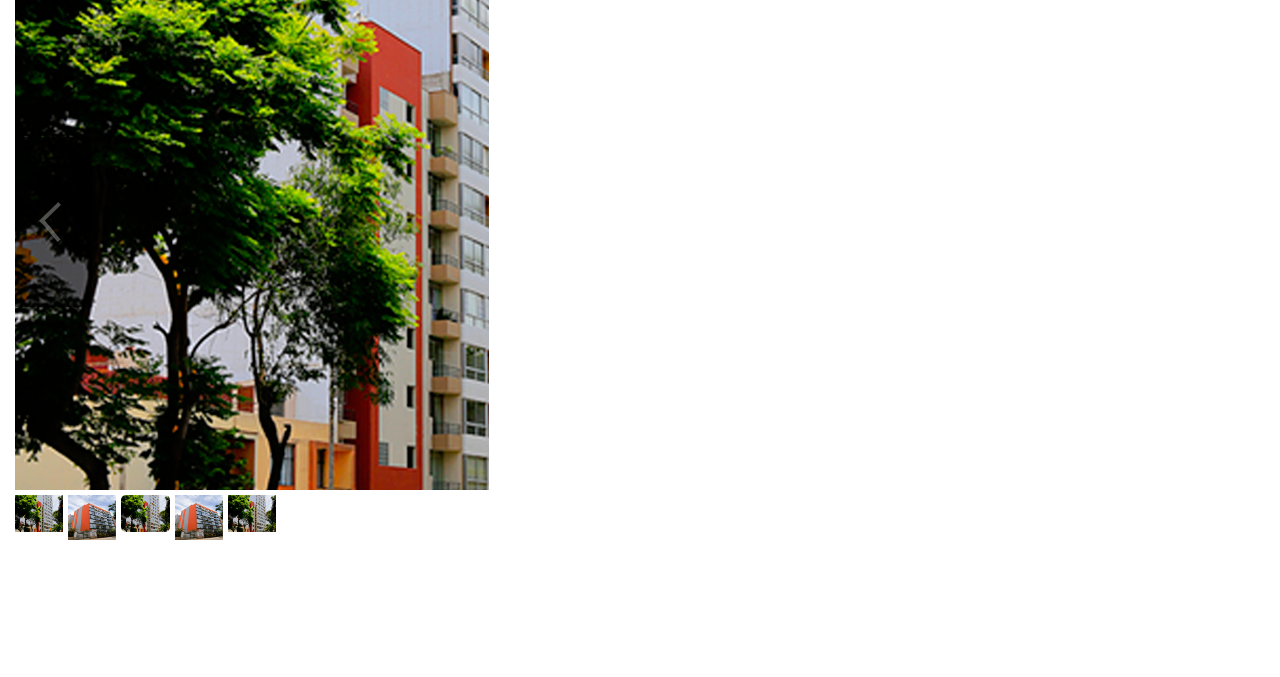
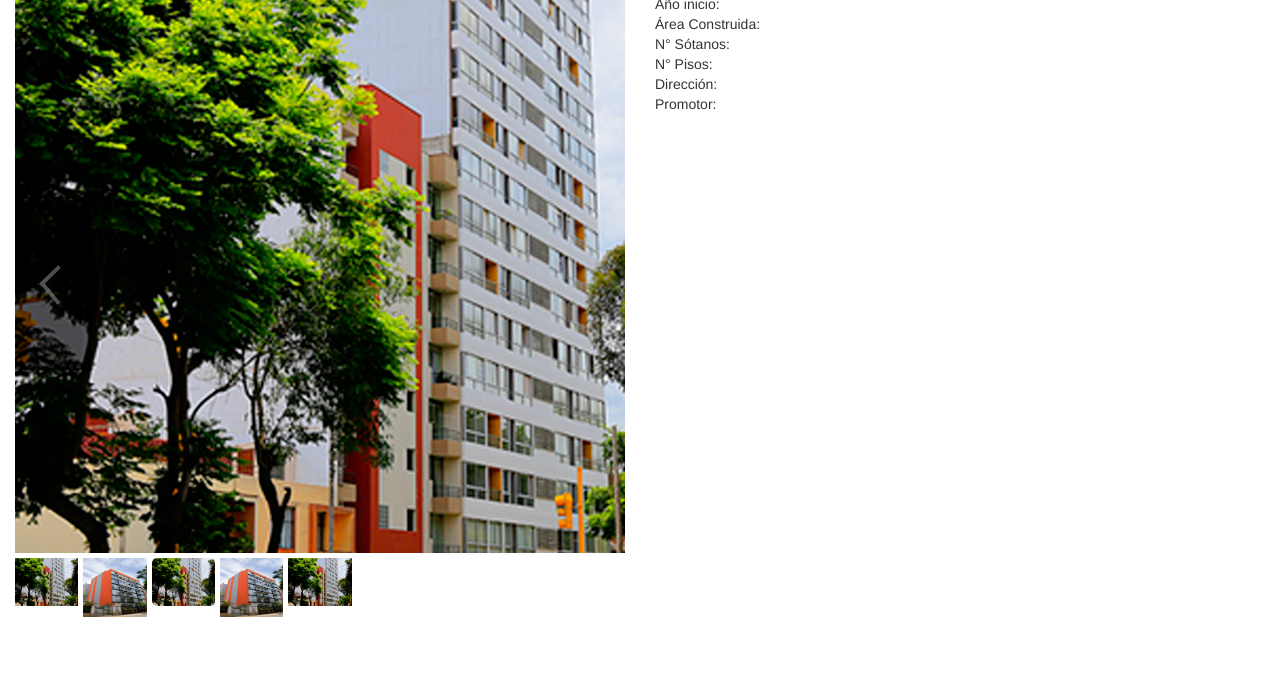
Before and after one commit to carmenluyo/V-Vbravo, a plain HTML site: page p-descripcion.html in a window 1280 px wide. Shown: the part 201-878 px from the top of the page. Before the commit the page ends 801 px from the top, so only its background shows below. Drawn offline with nearby package versions, Linux system fonts and the light colour scheme.

```diff
--- a/css/presidencial.scss
+++ b/css/presidencial.scss
@@ -92,3 +92,29 @@ ul.bg-open {
   padding: 0;
       margin-bottom: 25px;
 }
+
+
+
+
+
+
+ ul{
+  list-style: none outside none;
+    padding-left: 0;
+        margin: 0;
+}
+    .demo .item{
+        margin-bottom: 60px;
+    }
+.content-slider li{
+    background-color: #ed3020;
+    text-align: center;
+    color: #FFF;
+}
+.content-slider h3 {
+    margin: 0;
+    padding: 70px 0;
+}
+.demo{
+  width: 100%;
+}
--- a/p-descripcion.html
+++ b/p-descripcion.html
@@ -12,30 +12,10 @@
 	    <link href="css/owl.carousel.css" rel="stylesheet">
 		<link rel="stylesheet" type="text/css" href="css/bootstrap.min.css">
 		<link rel="stylesheet" type="text/css" href="css/home.css">
+		<link rel="stylesheet" type="text/css" href="css/presidencial.css">
 		<link rel="stylesheet"  href="css/lightslider.css"/>
 		<link rel="stylesheet" href="https://maxcdn.bootstrapcdn.com/font-awesome/4.4.0/css/font-awesome.min.css">
-    <style>
-    	ul{
-			list-style: none outside none;
-		    padding-left: 0;
-            margin: 0;
-		}
-        .demo .item{
-            margin-bottom: 60px;
-        }
-		.content-slider li{
-		    background-color: #ed3020;
-		    text-align: center;
-		    color: #FFF;
-		}
-		.content-slider h3 {
-		    margin: 0;
-		    padding: 70px 0;
-		}
-		.demo{
-			width: 800px;
-		}
-    </style>
+
 	    <script src="http://ajax.googleapis.com/ajax/libs/jquery/1.9.1/jquery.min.js"></script>
 	    <script src="js/lightslider.js"></script>
 	    <script>
@@ -146,11 +126,14 @@
 			</div>
 		</header>
 		<div class="container-fluid">
+		<div class="title">
+			<h2>Edificio Fly</h2>
+		</div>
 			<div class="row">
 				<div class="col-md-6">
 					<div class="demo">
 				        <div class="item">
-            <div class="clearfix" style="max-width:474px;">
+				            <div class="clearfix">
 				                <ul id="image-gallery" class="gallery list-unstyled cS-hidden">
 				                    <li data-thumb="images/bg-edif.png">
 				                        <img src="images/bg-edif.png" />
@@ -167,7 +150,6 @@
 				                    <li data-thumb="images/bg-edif.png ">
 				                        <img src="images/bg-edif.png" />
 				                     </li>
-
 				                </ul>
 				            </div>
 				        </div>
@@ -176,14 +158,13 @@
 				</div>
 				<div class="col-md-6">
 					<ul>
-					<li>xd</li>
-					<li></li>
-					<li></li>
-					<li></li>
-					<li></li>
-					<li></li>
+						<li>Año inicio: </li>
+						<li>Área Construida: </li>
+						<li>N° Sótanos: </li>
+						<li>N° Pisos: </li>
+						<li>Dirección: </li>
+						<li>Promotor: </li>
 					</ul>
-
 				</div>
 			</div>
 		</div>
```
Also changed, not shown: p-residenciales.html (+6 -4 lines), css/presidencial.css. Lines whose indentation alone changed are shown as unchanged.
